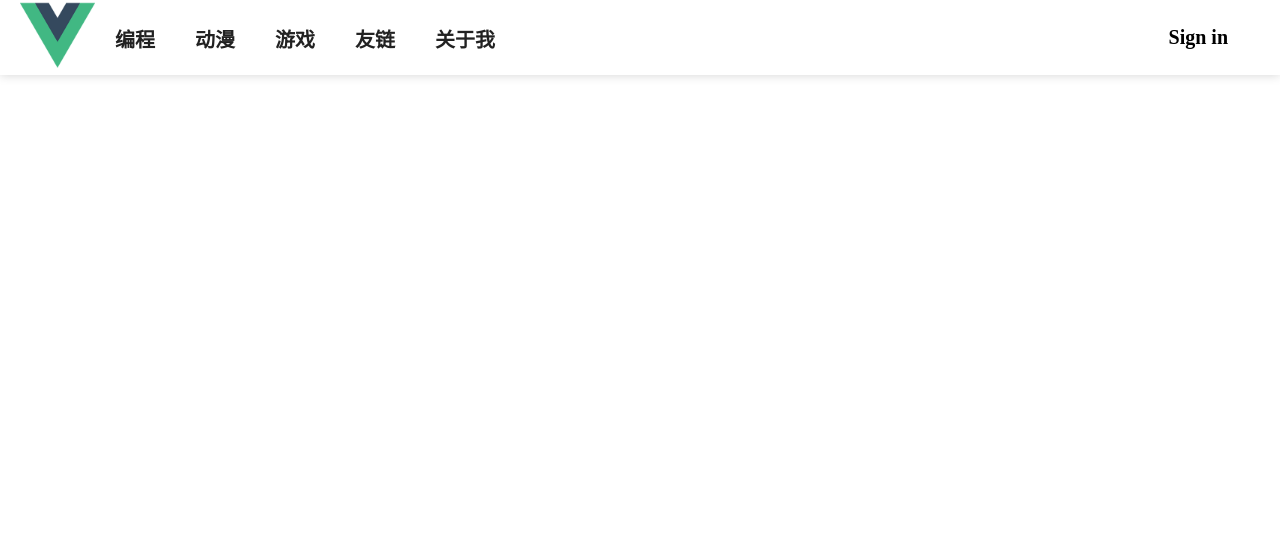
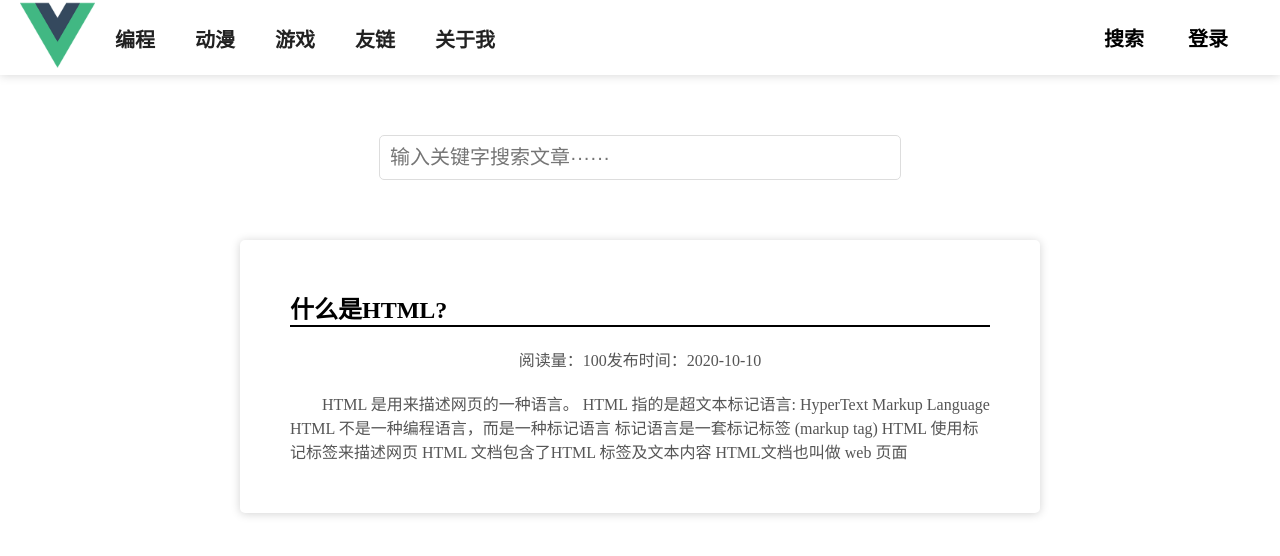
Before and after one commit to luomengfanchen/personal-site-vue, a Vue app: page /search in a window 1280 px wide. Shown: the top 556 px of the page. Built offline with nearby package versions, Linux system fonts and the light colour scheme.

Commit message:
feat: 添加了搜索界面

```diff
--- a/src/components/Header.vue
+++ b/src/components/Header.vue
@@ -14,7 +14,8 @@
 
         <!-- 用户操作 -->
         <div class="nav-btn-group">
-            <a href="/login" class="nav-btn">Sign in</a>
+            <a href="/search" class="nav-btn">搜索</a>
+            <a href="/login" class="nav-btn">登录</a>
         </div>
     </header>
 </template>
--- a/src/router/index.js
+++ b/src/router/index.js
@@ -36,6 +36,11 @@ const routes = [
         component: () => import('../views/Friend.vue')
     },
     {
+        path:'/search',
+        name: 'Search',
+        component: () => import('../views/Search.vue')
+    },
+    {
         path: '/about',
         name: 'About',
         component: () => import('../views/About.vue')
--- /dev/null
+++ b/src/views/Search.vue
@@ -0,0 +1,116 @@
+<template>
+    <div class="search">
+        <input
+            type="text"
+            class="search-bar"
+            placeholder="输入关键字搜索文章······"
+        />
+
+        <!-- search result -->
+        <div class="search-result">
+            <div class="result-card">
+                <a class="result-link" href="#">
+                    <h2 class="result-title">什么是HTML?</h2>
+                </a>
+
+                <div class="result-descript">
+                    <span>阅读量：100</span>
+                    <span>发布时间：2020-10-10</span>
+                </div>
+                <p class="result-paragraph">
+                    HTML 是用来描述网页的一种语言。 HTML 指的是超文本标记语言:
+                    HyperText Markup Language HTML
+                    不是一种编程语言，而是一种标记语言 标记语言是一套标记标签
+                    (markup tag) HTML 使用标记标签来描述网页 HTML 文档包含了HTML
+                    标签及文本内容 HTML文档也叫做 web 页面
+                </p>
+            </div>
+        </div>
+    </div>
+</template>
+
+<script>
+export default {
+    name: 'Search'
+}
+</script>
+
+<style scoped>
+/* 页面布局 */
+.search {
+    align-items: center;
+    display: flex;
+    flex-direction: column;
+    justify-content: center;
+    margin-top: 50px;
+}
+
+/* 搜索栏样式 */
+.search-bar {
+    border: #ddd solid 1px;
+    border-radius: 5px;
+    font-size: 20px;
+    margin: 10px;
+    outline: none;
+    padding: 10px;
+    width: 500px;
+}
+.search-bar:focus {
+    border: #4169e1 solid 1px;
+    transition: all 0.2s ease 0s;
+}
+
+/* 内容容器 */
+.search-result {
+    align-items: center;
+    display: flex;
+    flex-direction: column;
+    justify-content: center;
+}
+/* 内容 */
+.result-card {
+    background-color: #fff;
+    border-radius: 5px;
+    box-shadow: 0px 1px 10px 0px #d3d3d3;
+    display: flex;
+    flex-direction: column;
+    margin-top: 50px;
+    padding: 50px;
+    width: 700px;
+}
+.result-card:hover {
+    box-shadow: 0px 1px 20px 0px #d3d3d3;
+    transition: all 0.2s ease-out 0s;
+}
+
+/* 内容标题 */
+.result-title {
+    border-bottom: #000 solid 2px;
+    color: #000;
+    font-family: 'Source Han Serif';
+    font-weight: bold;
+    margin-bottom: 20px;
+}
+.result-title:hover {
+    border-bottom: #4169e1 solid 2px;
+    color: #4169e1;
+    transition: all 0.2s ease-out 0s;
+}
+.result-link {
+    text-decoration: none;
+}
+
+.result-descript {
+    align-self: center;
+    color: #555;
+    font-family: 'Source Han Serif';
+    margin-bottom: 20px;
+}
+
+/* 内容段落 */
+.result-paragraph {
+    color: #555;
+    font-family: 'Source Han Serif';
+    text-indent: 2em;
+}
+</style>
```
